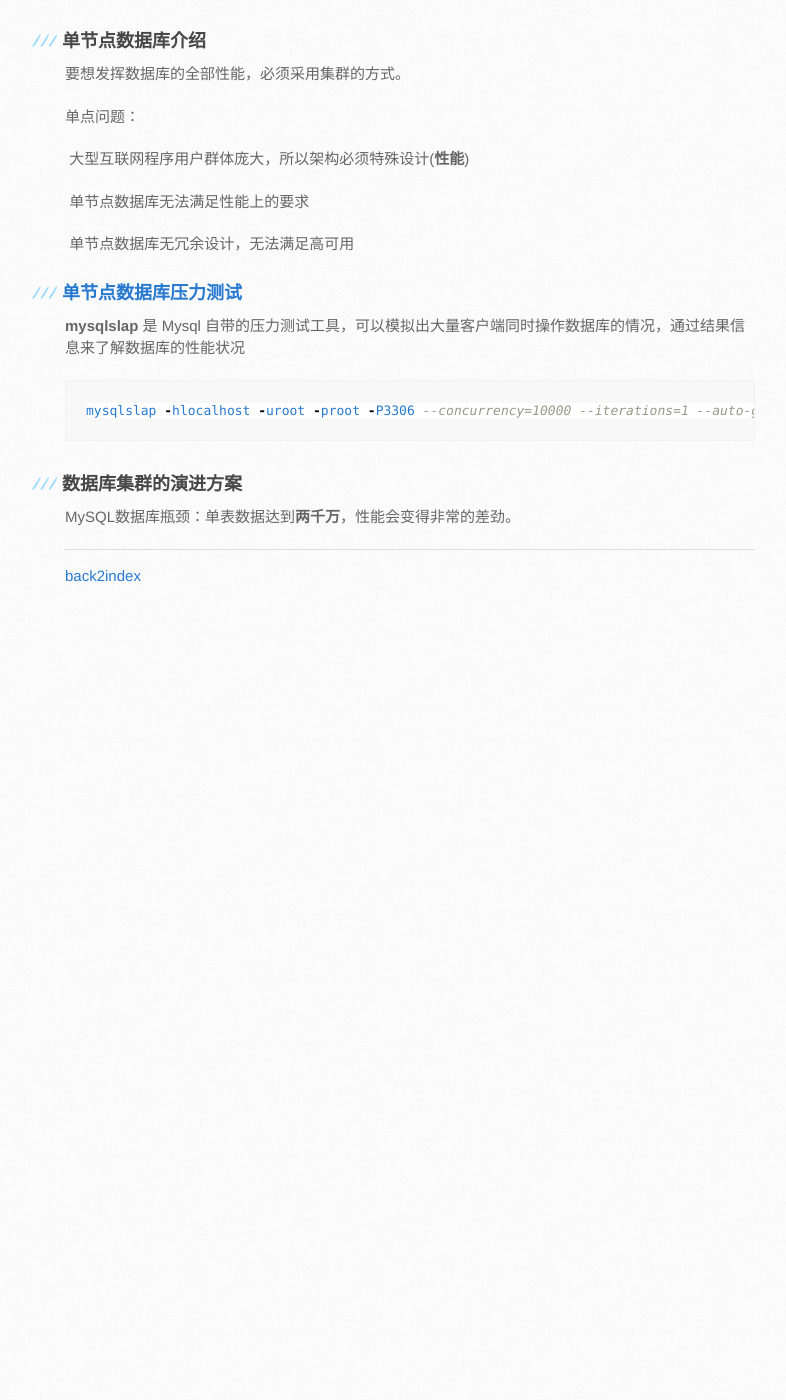
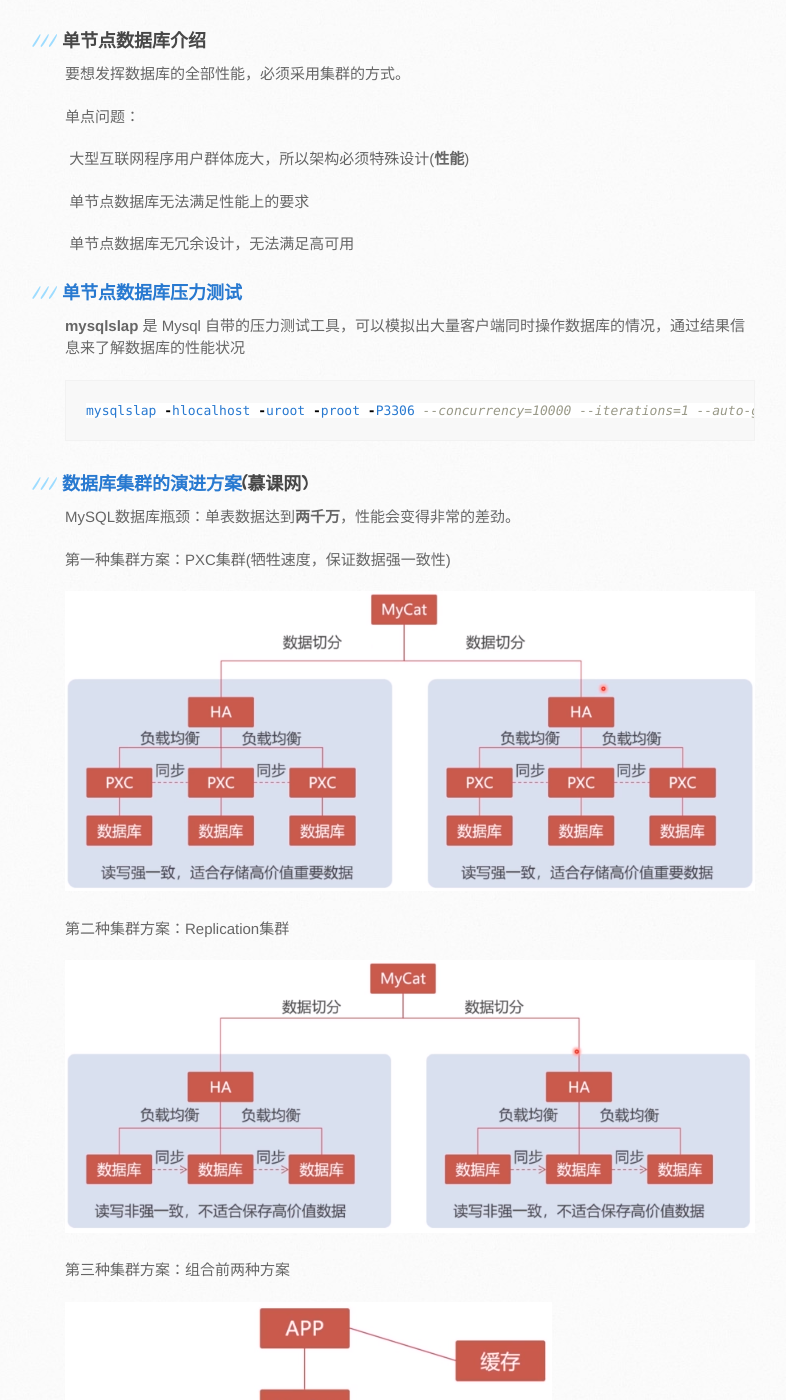
Before and after one commit to MarkShen1992/markshen1992.github.io, a Jekyll site: the page built from document/mysql/cluster.md, in a window 1280 px wide and 1400 px high, scrolled down 802 px. Shown: the whole window, without its empty margins (105-891 px from the left). Built offline with Jekyll 4.4.1, drawn with Linux system fonts in a browser that asks for light colours; our own code applies the rules of GitHub Pages for plain Markdown files; before the commit the page ends 1432 px from its top, so only the background shows below that; some of the changed text lies outside the part shown.

Commit message:
add several arch pics

````diff
--- a/document/mysql/cluster.md
+++ b/document/mysql/cluster.md
@@ -44,9 +44,39 @@
 mysqlslap -hlocalhost -uroot -proot -P3306 --concurrency=10000 --iterations=1 --auto-generate-sql --auto-generate-sql-load-type=mixed --auto-generate-sql-add-autoincrement --engine=innodb --number-of-queries=10000 --debug-info
 ```
 
-### 数据库集群的演进方案
+### [数据库集群的演进方案](<https://www.imooc.com/video/17160>)(慕课网)
 
 MySQL数据库瓶颈：单表数据达到**两千万**，性能会变得非常的差劲。
+
+第一种集群方案：PXC集群(牺牲速度，保证数据强一致性)
+
+![PXC集群](https://markshen1992.github.io/document/mysql/arch_01.png)
+
+第二种集群方案：Replication集群
+
+![Replication集群](https://markshen1992.github.io/document/mysql/arch_02.png)
+
+第三种集群方案：组合前两种方案
+
+![组合前两种方案](https://markshen1992.github.io/document/mysql/arch_03.png)
+
+大数据领域，**[协同过滤算法](<https://blog.csdn.net/xiaokang123456kao/article/details/74735992>)**
+
+定目标，分解目标，逐步去实现。
+
+### 系统架构方案
+
+#### 系统架构方案1
+
+![系统架构方案1](https://markshen1992.github.io/document/mysql/arch_04.png)
+
+#### 系统架构方案2
+
+![系统架构方案2](https://markshen1992.github.io/document/mysql/arch_05.png)
+
+#### 系统架构方案3
+
+![系统架构方案3](https://markshen1992.github.io/document/mysql/arch_06.png)
 
 
 
````
